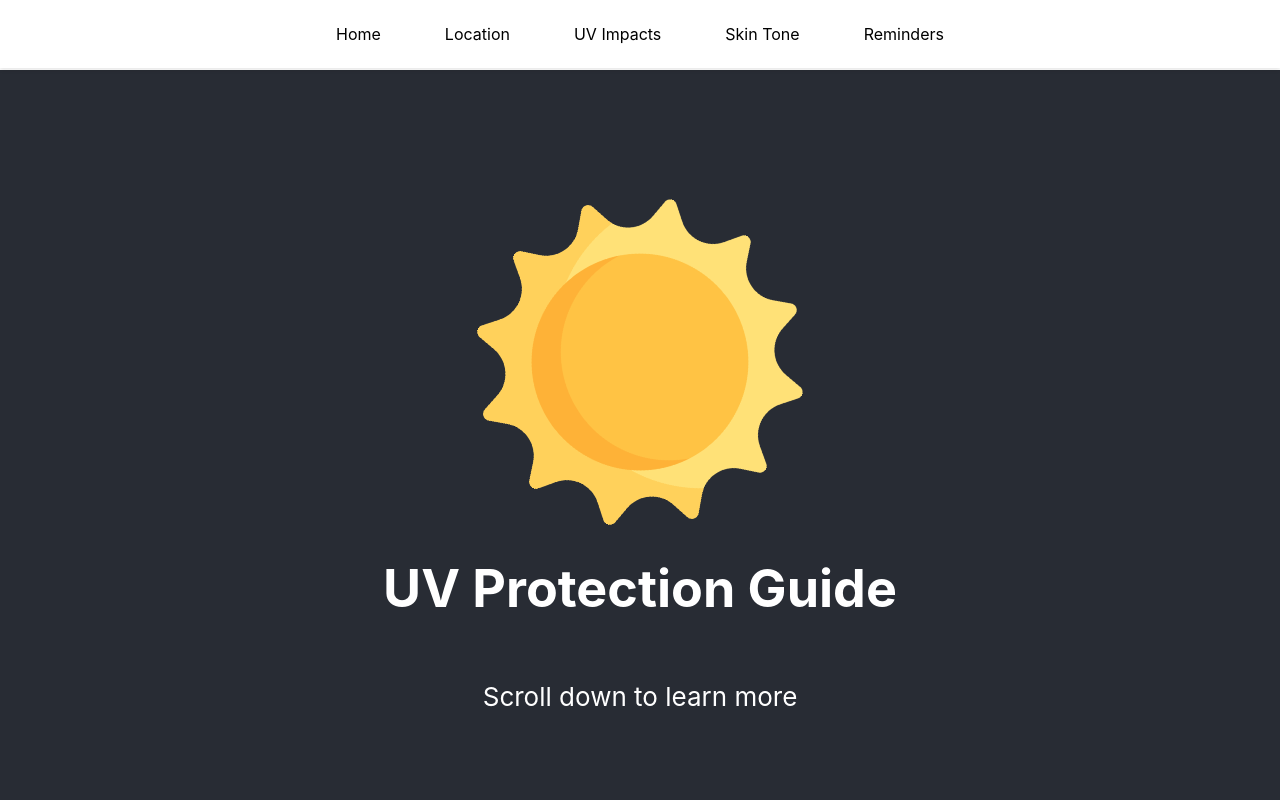
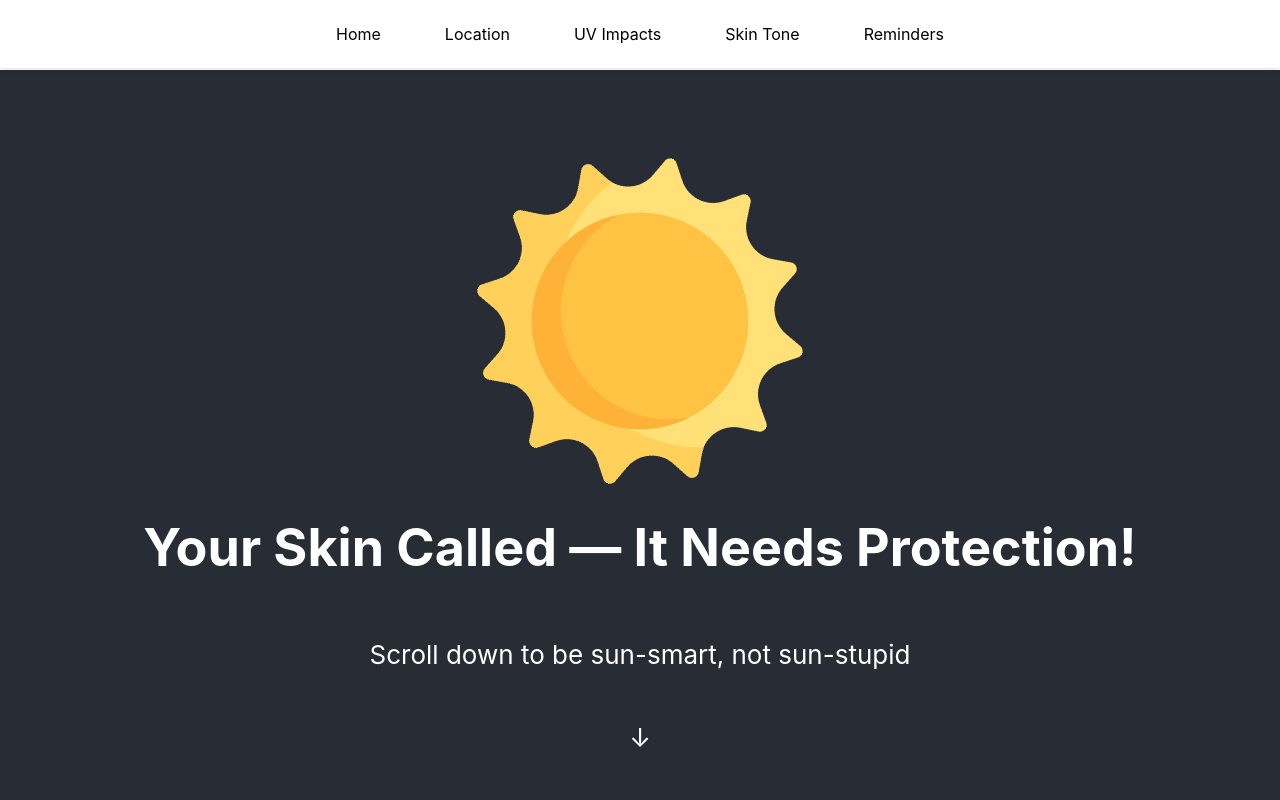
Before and after one commit to chriswiesanjaya/sun-protection, a React (Create React App) app: page / in a window 1280 px wide. Shown: the top 800 px of the page. Built offline with nearby package versions, Linux system fonts and the light colour scheme.

Commit message:
Add call to action to home page

```diff
--- a/src/App.js
+++ b/src/App.js
@@ -267,8 +267,9 @@ function App() {
             {/* Home section */}
             <header className="App-theme" ref={homeRef}>
                 <img src={sun} className="App-logo" alt="logo" />
-                <h1>UV Protection Guide</h1>
-                <p>Scroll down to learn more</p>
+                <h1>Your Skin Called — It Needs Protection!</h1>
+                <p>Scroll down to be sun-smart, not sun-stupid</p>
+                <p>↓</p>
             </header>
 
             {/* Location section */}
```
